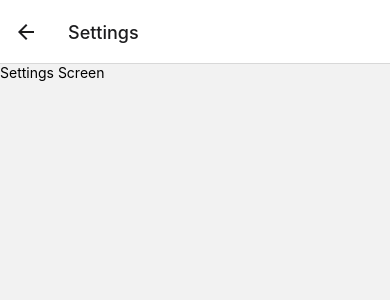
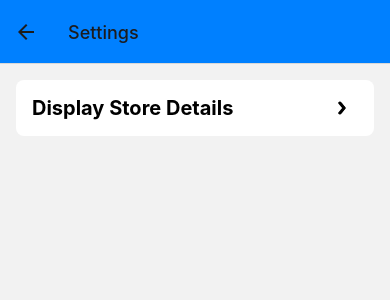
Before and after one commit to PraveenaDurgaBellam/ReactNativeStoreMobileApp, a React Native app: screen /Settings in a window 390 px wide. Shown: the top 300 px of the page. Built offline with nearby package versions, Linux system fonts and the light colour scheme.

Commit message:
jm/myb-230

```diff
--- a/App.tsx
+++ b/App.tsx
@@ -26,7 +26,10 @@ function App() {
         <Stack.Screen name="Vendors" component={ItemVendorsScreen} options={{ headerShown: true }} />
         <Stack.Screen name="Menu" component={TodaysMenuScreen} options={{ headerShown: true }} />
         <Stack.Screen name="Orders" component={OrdersScreen} options={{ headerShown: true }} />
-        <Stack.Screen name="Settings" component={SettingsScreen} options={{ headerShown: true }} />
+        <Stack.Screen name="Settings" component={SettingsScreen} options={{
+          headerStyle: {
+            backgroundColor: '#0080FF', // Set your desired color here
+          }, headerShown: true}} />
       </Stack.Navigator>
     </NavigationContainer>
   );
--- a/package.json
+++ b/package.json
@@ -10,10 +10,12 @@
     "test": "jest"
   },
   "dependencies": {
+    "@expo/vector-icons": "^13.0.0",
     "@react-native-async-storage/async-storage": "^1.18.2",
     "@react-navigation/native": "^6.1.6",
     "@react-navigation/stack": "^6.3.16",
     "axios": "^1.4.0",
+    "expo-font": "^11.4.0",
     "install": "^0.13.0",
     "mssql": "^9.1.1",
     "npm": "^9.7.1",
@@ -23,6 +25,7 @@
     "react-native-image-picker": "^6.0.0",
     "react-native-safe-area-context": "^4.5.3",
     "react-native-screens": "^3.20.0",
+    "react-native-vector-icons": "^9.2.0",
     "reactnative": "^0.0.0"
   },
   "devDependencies": {
--- a/src/logic/AuthStore.js
+++ b/src/logic/AuthStore.js
@@ -12,7 +12,7 @@ import axios from 'axios';
          return;
      }
      try {
-         const url = `Authorize/userlogin?UserEmail=${email}&UserPassword=${password}`;
+         const url = `StoreAuthorize/storelogin?StoreEmail=${email}&StorePassword=${password}`;
          axios
              .post(baseUrl + url, {
                  headers: {
@@ -25,6 +25,30 @@ import axios from 'axios';
                     AsyncStorage.setItem('refreshToken', response.data.refreshToken);
                     AsyncStorage.setItem('accessToken', response.data.accessToken);
                     // ...
+                    /**AsyncStorage.getItem('refreshToken')
+                        .then((refreshToken) => {
+                            console.log('Refresh Token:', refreshToken);
+                        })
+                        .catch((error) => {
+                            console.log('Error retrieving refresh token:', error);
+                        });**/
+                        AsyncStorage.setItem('storeDetails', JSON.stringify(response.data.allStores))
+  .then(() => {
+    console.log('Store details stored successfully');
+  })
+  .catch((error) => {
+    console.log('Error storing store details:', error);
+  });
+  /**AsyncStorage.getItem('storeDetails')
+  .then((storeDetailsString) => {
+    const storeDetails = JSON.parse(storeDetailsString);
+    console.log('Stored Store Details:', storeDetails);
+    // Use the store details as needed
+  })
+  .catch((error) => {
+    console.log('Error retrieving store details:', error);
+  });
+**/
 
                  if (response.data.message === 'Success') {
                      console.log('Login successful');
--- a/src/screens/SettingsScreen.js
+++ b/src/screens/SettingsScreen.js
@@ -1,12 +1,129 @@
 /* eslint-disable prettier/prettier */
-import React from 'react';
-import { SafeAreaView, Text } from 'react-native';
+import React, { useState, useEffect } from 'react';
+import { View, Text, TouchableOpacity, StyleSheet, Image } from 'react-native';
+//import { MaterialIcons } from '@expo/vector-icons';
+import AsyncStorage from '@react-native-async-storage/async-storage';
+//import { MaterialIcons } from 'react-native-vector-icons';
 
-function SettingsScreen({ navigation }) {
+
+const SettingsScreen = () => {
+    const [showDetails, setShowDetails] = useState(false);
+    const [storeDetails, setStoreDetails] = useState(null);
+
+    useEffect(() => {
+        const fetchStoreDetails = async () => {
+            try {
+                const storedDetailsString = await AsyncStorage.getItem('storeDetails');
+                const storedDetails = JSON.parse(storedDetailsString);
+                setStoreDetails(storedDetails);
+            } catch (error) {
+                console.log('Error retrieving store details:', error);
+            }
+        };
+
+        fetchStoreDetails();
+    }, []);
+
+    const toggleDetails = () => {
+        setShowDetails(!showDetails);
+    };
+
     return (
-        <SafeAreaView>
-            <Text>Settings Screen</Text>
-        </SafeAreaView>
+        <View style={styles.container}>
+            <TouchableOpacity onPress={toggleDetails} style={styles.sectionBar}>
+                <Text style={styles.sectionBarText}>Display Store Details</Text>
+                <View style={styles.arrowImageContainer}>
+                    <Image
+                        source={require('../assets/arrow.png')}
+                        style={styles.arrowImage}
+                    />
+                </View>
+            </TouchableOpacity>
+
+            {showDetails && storeDetails && (
+                <View>
+                    <View>
+                        <Text style={styles.sectionHeading}>Store Information</Text>
+                        <Text style={styles.storeDetailText}>Store Name: {storeDetails[0].store_Name}</Text>
+                        <Text style={styles.storeDetailText}>Store Email: {storeDetails[0].store_Email}</Text>
+                        <Text style={styles.storeDetailText}>Store Manager: {storeDetails[0].store_Manager}</Text>
+                    </View>
+
+                    <View>
+                        <Text style={styles.sectionHeading}>Store Address</Text>
+                        <Text style={styles.storeDetailText}>Store Address: {storeDetails[0].store_Address}</Text>
+                        <Text style={styles.storeDetailText}>Store Suite No: {storeDetails[0].store_SuiteNo}</Text>
+                        <Text style={styles.storeDetailText}>Store City: {storeDetails[0].store_City}</Text>
+                        <Text style={styles.storeDetailText}>Store State: {storeDetails[0].store_State}</Text>
+                        <Text style={styles.storeDetailText}>Store Country: {storeDetails[0].store_Country}</Text>
+                        <Text style={styles.storeDetailText}>Store Zipcode: {storeDetails[0].store_Zipcode}</Text>
+                    </View>
+
+                    <View>
+                        <Text style={styles.sectionHeading}>Contact Information</Text>
+                        <Text style={styles.storeDetailText}>Store Phone Number: {storeDetails[0].store_PhoneNumber}</Text>
+                        <Text style={styles.storeDetailText}>Store Status: {storeDetails[0].store_Status ? 'Open' : 'Closed'}</Text>
+                        <Text style={styles.storeDetailText}>Store Active: {storeDetails[0].store_Active ? 'Yes' : 'No'}</Text>
+                    </View>
+                </View>
+            )}
+        </View>
     );
 };
+
+const styles = StyleSheet.create({
+    container: {
+        flex: 1,
+        padding: 16,
+    },
+    sectionHeading: {
+        fontWeight: 'bold',
+        fontSize: 25,
+        marginBottom: 8,
+    },
+    sectionBar: {
+        flexDirection: 'row',
+        justifyContent: 'space-between',
+        alignItems: 'center',
+        backgroundColor: 'white',
+        paddingHorizontal: 16,
+        paddingVertical: 12,
+        borderRadius: 8,
+        marginBottom: 16,
+    },
+    sectionBarText: {
+        fontWeight: 'bold',
+        fontSize: 20,
+        color: 'black',
+    },
+    dropdownIconContainer: {
+        backgroundColor:'white',
+        borderRadius: 12,
+        padding: 4,
+    },
+    dropdownIcon: {
+        alignSelf: 'center',
+    },
+    storeDetailText: {
+        fontSize: 20, // Increase the font size as desired
+        marginBottom: 4,
+    },
+    /**arrowImageContainer: {
+        backgroundColor: '#e0e0e0',
+        borderRadius: 12,
+        padding: 4,
+    },
+    arrowImage: {
+        width: 24,
+        height: 24,
+    },*/
+    arrowImageContainer: {
+        padding: 4,
+    },
+    arrowImage: {
+        width: 24,
+        height: 24,
+    },
+});
+
 export default SettingsScreen;
```
Also changed, not shown: src/assets/arrow.png (added), 2 other files (tests, documents, lock files or other folders). Lines whose indentation alone changed are shown as unchanged.
